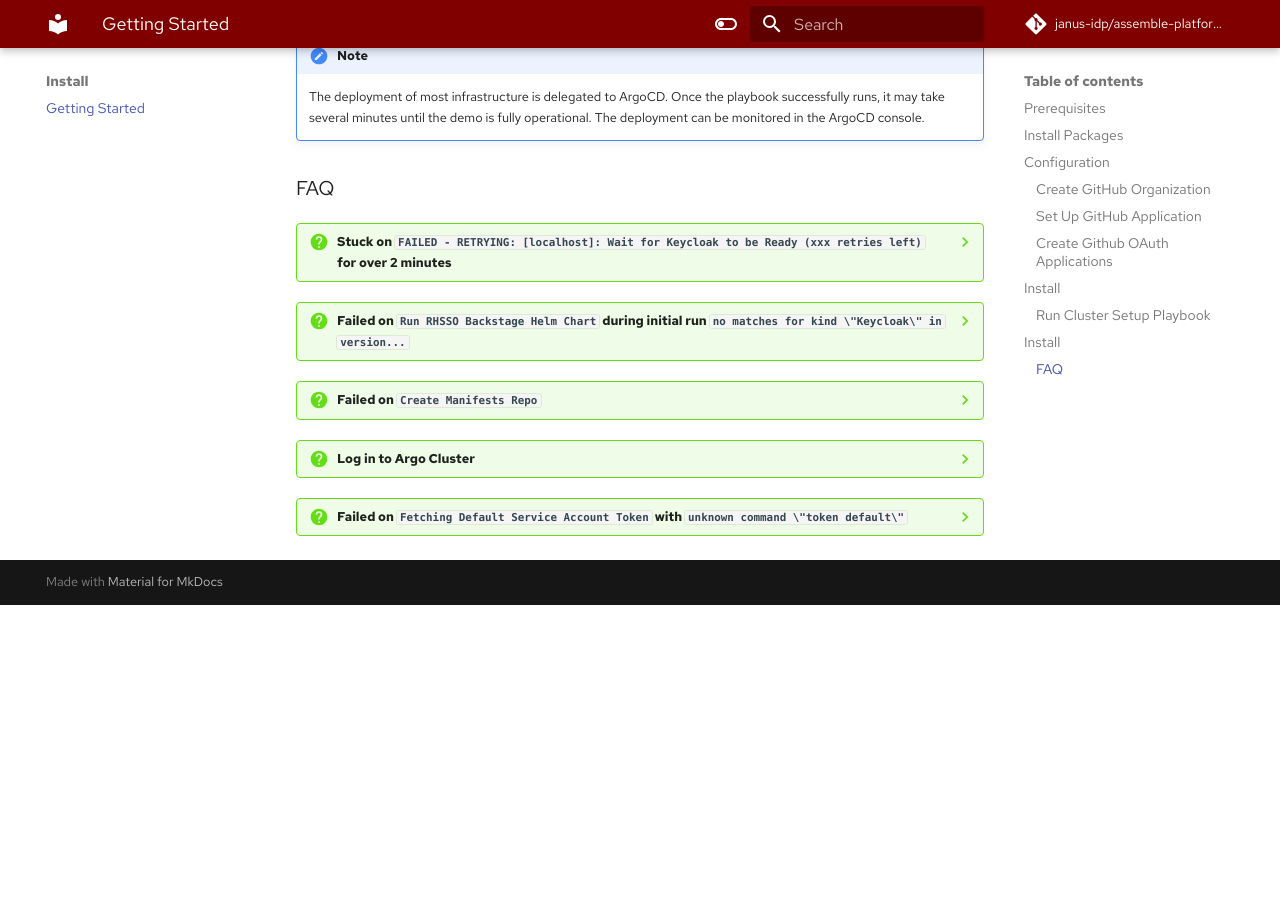
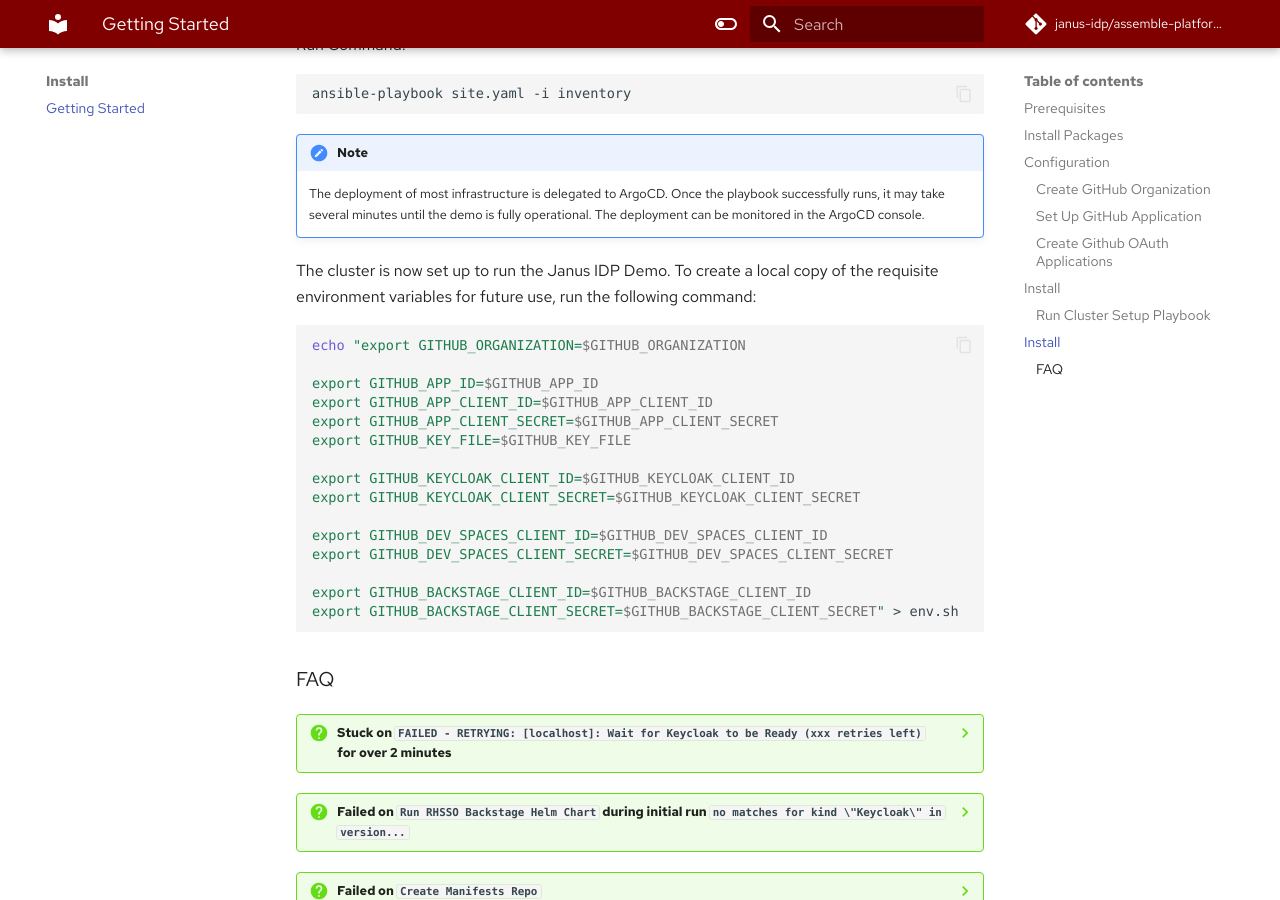
Before and after one commit to janus-idp/demo-setup, an MkDocs documentation site: the page built from docs/docs/getting_started/getting-started.md, in a window 1280 px wide and 900 px high, scrolled down 4863 px. Built offline with MkDocs 1.6.1 and Material for MkDocs 9.7.7, drawn with Linux system fonts in a browser that asks for light colours; some web fonts are replaced; comment, search, counter and statistics services are not loaded; before the commit the page ends 5468 px from its top, so only the background shows below that; some of the changed text lies outside the part shown.

Commit message:
Add instruction for saving env vars

````diff
--- a/docs/docs/getting_started/getting-started.md
+++ b/docs/docs/getting_started/getting-started.md
@@ -43,6 +43,9 @@
     ``` sh
     alias open="xdg-open"
     ```
+
+For the remaining environment variables, it may be preferable to make use of `./env.sh` file provided at the root of this project.  Fill in the listed env vars as you complete the setup configuration, then run `source ./env.sh`.
+
 ### Create GitHub Organization
 
 Create a new [Github Organization](https://github.com/account/organizations/new?plan=free). This organization will contain the code repositories for the `components` created by Backstage.
@@ -161,12 +164,32 @@
 
 Run Command:
 
-```sh
+``` sh
 ansible-playbook site.yaml -i inventory
 ```
 
 !!! note
     The deployment of most infrastructure is delegated to ArgoCD.  Once the playbook successfully runs, it may take several minutes until the demo is fully operational. The deployment can be monitored in the ArgoCD console.
+
+The cluster is now set up to run the Janus IDP Demo.  To create a local copy of the requisite environment variables for future use, run the following command:
+
+``` sh
+echo "export GITHUB_ORGANIZATION=$GITHUB_ORGANIZATION
+
+export GITHUB_APP_ID=$GITHUB_APP_ID
+export GITHUB_APP_CLIENT_ID=$GITHUB_APP_CLIENT_ID
+export GITHUB_APP_CLIENT_SECRET=$GITHUB_APP_CLIENT_SECRET
+export GITHUB_KEY_FILE=$GITHUB_KEY_FILE
+
+export GITHUB_KEYCLOAK_CLIENT_ID=$GITHUB_KEYCLOAK_CLIENT_ID
+export GITHUB_KEYCLOAK_CLIENT_SECRET=$GITHUB_KEYCLOAK_CLIENT_SECRET
+
+export GITHUB_DEV_SPACES_CLIENT_ID=$GITHUB_DEV_SPACES_CLIENT_ID
+export GITHUB_DEV_SPACES_CLIENT_SECRET=$GITHUB_DEV_SPACES_CLIENT_SECRET
+
+export GITHUB_BACKSTAGE_CLIENT_ID=$GITHUB_BACKSTAGE_CLIENT_ID
+export GITHUB_BACKSTAGE_CLIENT_SECRET=$GITHUB_BACKSTAGE_CLIENT_SECRET" > env.sh
+```
 
 ### FAQ
 
````
Also changed, not shown: ansible/cluster-setup/README.md, 1 other file.
